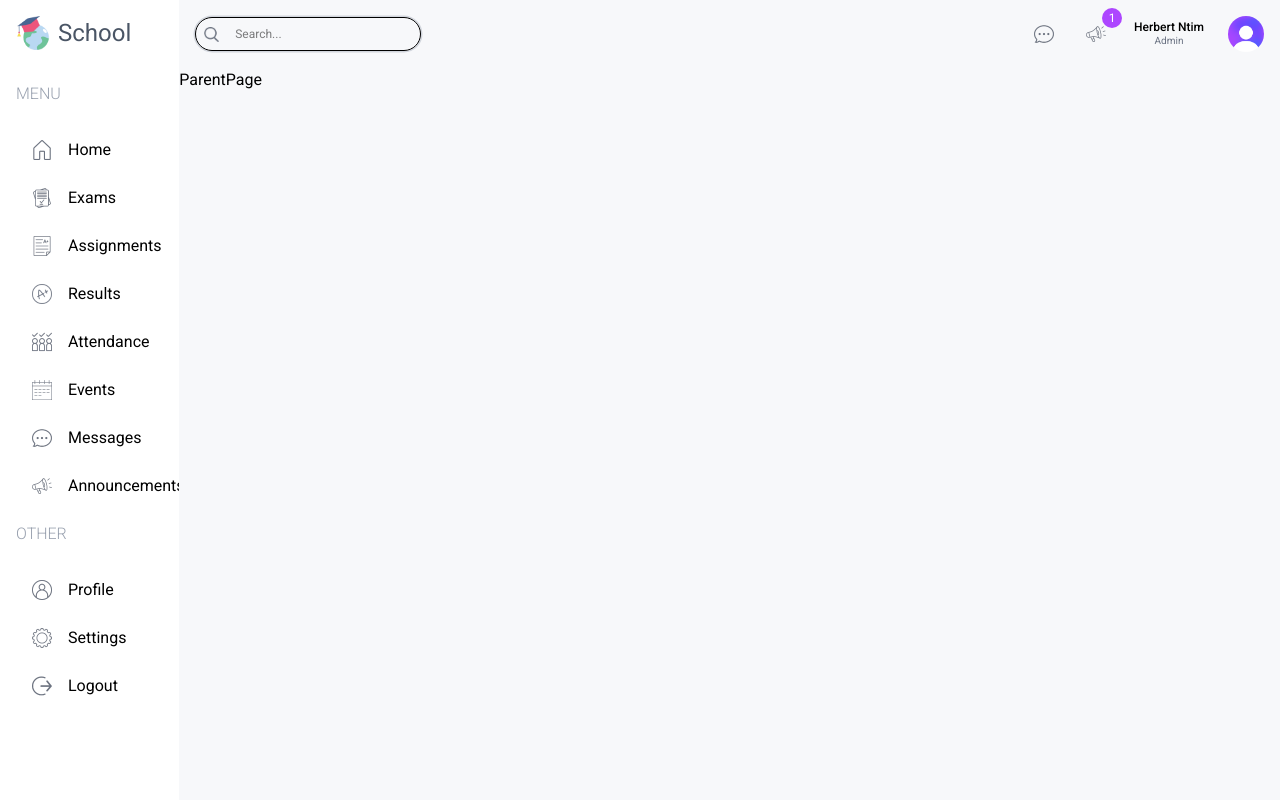
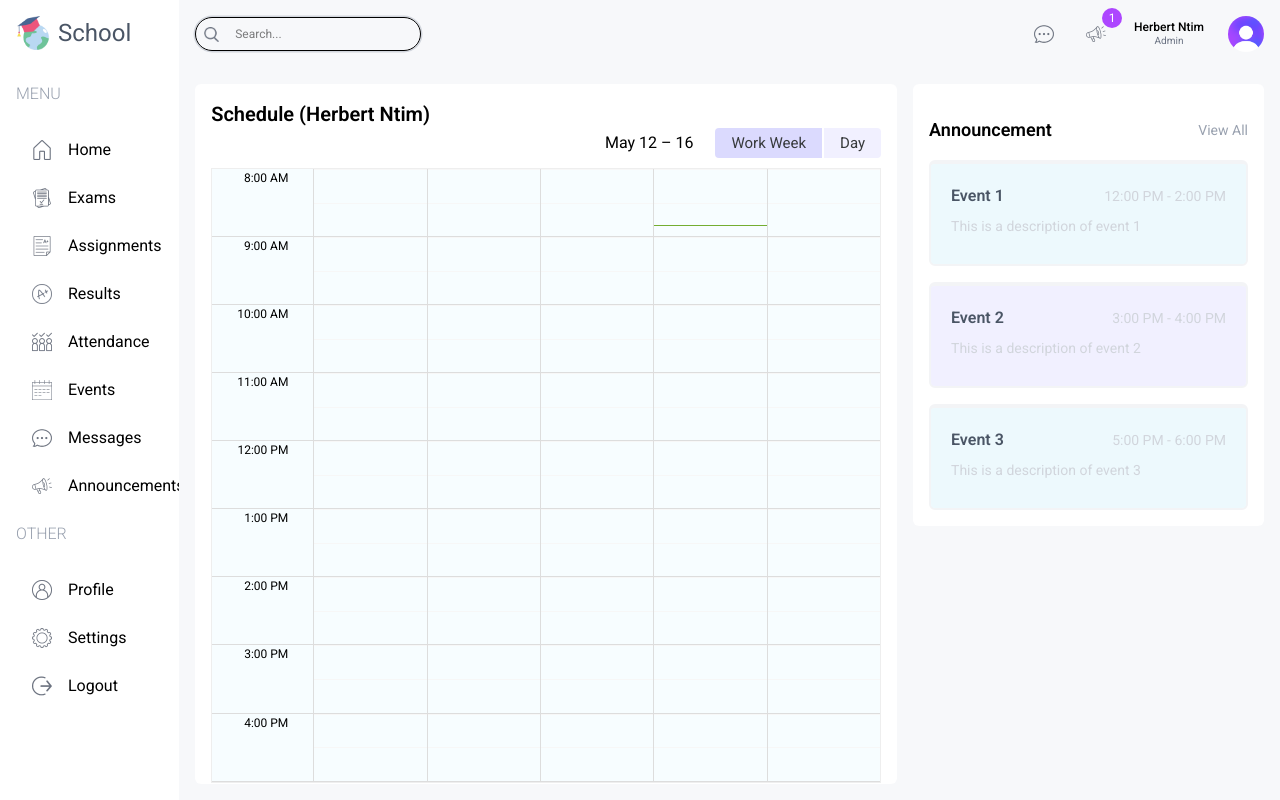
Before and after one commit to HerbertNtim/school-management, a Next.js app: page /parent in a window 1280 px wide. Built offline with nearby package versions, Linux system fonts and the light colour scheme.

Commit message:
dev: added parent and teacher pages

```diff
--- a/src/app/(dashboard)/layout.tsx
+++ b/src/app/(dashboard)/layout.tsx
@@ -16,7 +16,7 @@ const DashboardLayout = ({ children }: { children: React.ReactNode }) => {
       </div>
 
       {/* RIGHT */}
-      <div className="bg-[#F7F8FA] w-[86%] md:w-[92%] lg:w-[84%] xl:w-[86%] overflow-scroll">
+      <div className="bg-[#F7F8FA] w-[86%] md:w-[92%] lg:w-[84%] xl:w-[86%] overflow-scroll flex flex-col">
         <Navbar />
         { children }
       </div>
--- a/src/app/(dashboard)/parent/page.tsx
+++ b/src/app/(dashboard)/parent/page.tsx
@@ -1,8 +1,21 @@
-import React from 'react'
+import Announcement from '@/components/Announcement'
+import BigCalendar from '@/components/BigCalendar'
 
 const ParentPage = () => {
   return (
-    <div>ParentPage</div>
+    <div className='flex-1 p-4 flex gap-4 flex-col xl:flex-row'>
+      {/* LEFT */}
+      <div className='w-full xl:w-2/3'>
+        <div className='h-full bg-white p-4 rounded-md'>
+          <h1 className='text-xl font-semibold'>Schedule (Herbert Ntim)</h1>
+          <BigCalendar />
+        </div>
+      </div>
+      {/* RIGHT */}
+      <div className='w-full lg:w-1/3 flex flex-col gap-8'>
+        <Announcement />
+      </div>
+    </div>
   )
 }
 
--- a/src/app/(dashboard)/teacher/page.tsx
+++ b/src/app/(dashboard)/teacher/page.tsx
@@ -1,8 +1,21 @@
-import React from 'react'
+import Announcement from '@/components/Announcement'
+import BigCalendar from '@/components/BigCalendar'
 
 const TeacherPage = () => {
   return (
-    <div>TeacherPage</div>
+    <div className='flex-1 p-4 flex gap-4 flex-col xl:flex-row'>
+      {/* LEFT */}
+      <div className='w-full xl:w-2/3'>
+        <div className='h-full bg-white p-4 rounded-md'>
+          <h1 className='text-xl font-semibold'>Schedule</h1>
+          <BigCalendar />
+        </div>
+      </div>
+      {/* RIGHT */}
+      <div className='w-full lg:w-1/3 flex flex-col gap-8'>
+        <Announcement />
+      </div>
+    </div>
   )
 }
 
```
